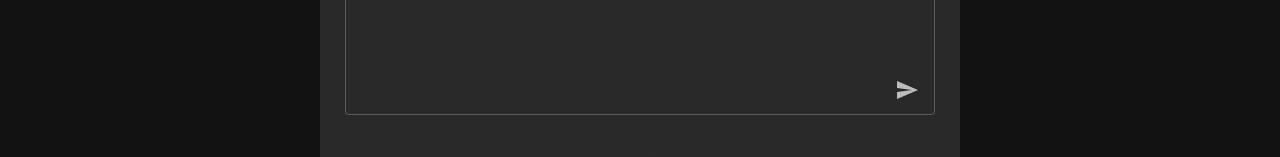
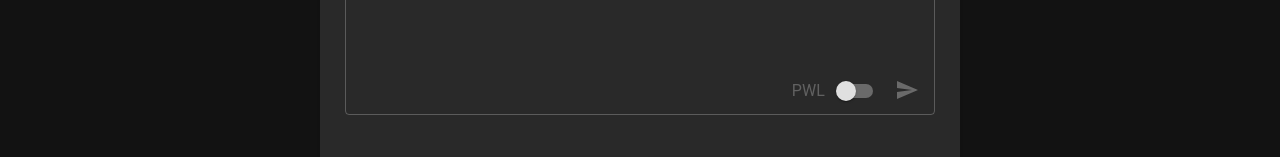
Before and after one commit to centaur-ai/terminal, a React (Vite) app: page / in a window 1280 px wide. Shown: the part 441-598 px from the top of the page. Built offline with nearby package versions, Linux system fonts and the light colour scheme.

Commit message:
Add toggle button

```diff
--- a/src/components/Chat/Chat.jsx
+++ b/src/components/Chat/Chat.jsx
@@ -1,9 +1,29 @@
-import { Box, IconButton, TextField } from "@mui/material";
+import {
+  Box,
+  FormControlLabel,
+  IconButton,
+  Switch,
+  TextField,
+  Typography,
+} from "@mui/material";
+import React, { useState } from "react";
 
-import React from "react";
 import SendIcon from "@mui/icons-material/Send";
 
 function Chat() {
+  const [toggle, setToggle] = useState(false);
+  const [text, setText] = useState("");
+
+
+  const handleToggle = () => {
+    setToggle((prev) => !prev);
+  };
+
+  const handleTextChange = (event) => {
+    setText(event.target.value);
+  };
+
+
   return (
     <Box
       sx={{
@@ -17,6 +37,8 @@ function Chat() {
         fullWidth
         placeholder="Ask me a question"
         variant="outlined"
+        value={text}
+        onChange={handleTextChange}
         sx={{
           borderRadius: "8px",
           marginBottom: "10px",
@@ -24,6 +46,7 @@ function Chat() {
       />
       <IconButton
         color="primary"
+        disabled={!text}
         sx={{
           position: "absolute",
           bottom: 15,
@@ -32,6 +55,33 @@ function Chat() {
       >
         <SendIcon />
       </IconButton>
+
+      <Box
+        sx={{
+          display: "flex",
+          alignItems: "center",
+          position: "absolute",
+          bottom: 15,
+          right: 50,
+        }}
+      >
+        <Switch
+          checked={toggle}
+          onChange={handleToggle}
+          name="pwlSwitch"
+          color="primary"
+        />
+        <Typography
+          sx={{
+            position: "absolute",
+            right: 60,
+            bottom: 7,
+            color: toggle ? "white" : "grey.700",
+          }}
+        >
+          PWL
+        </Typography>
+      </Box>
     </Box>
   );
 }
```
